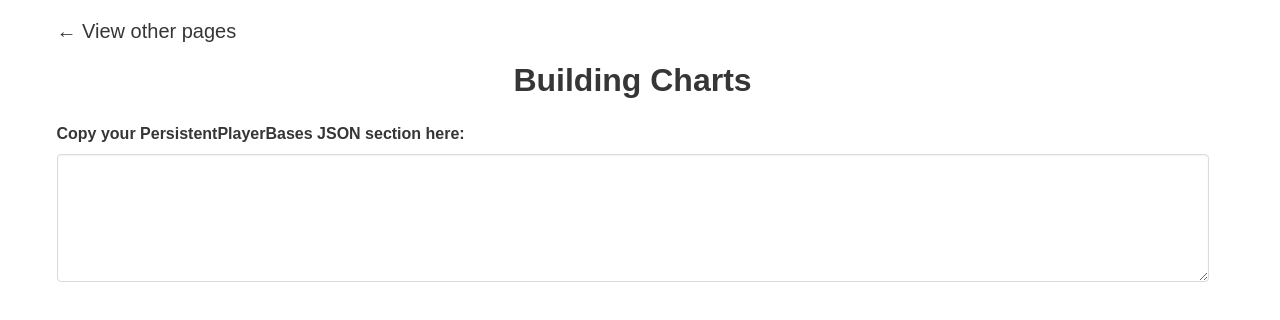
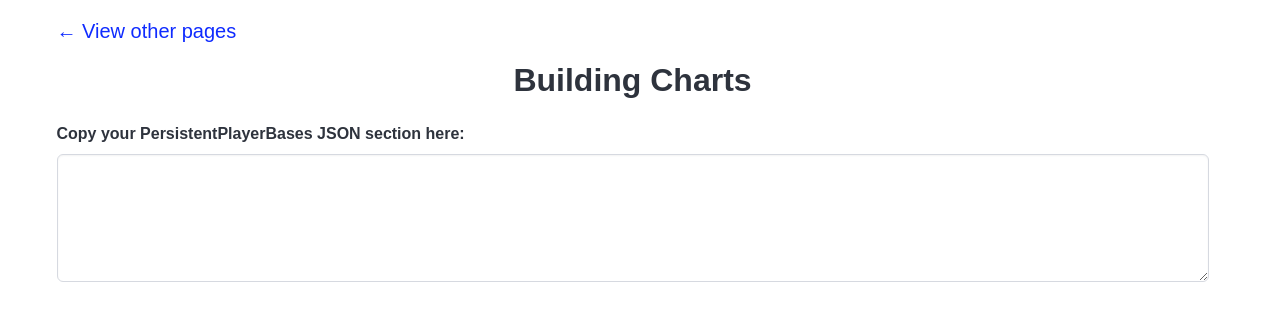
Before and after one commit to NMSCD/Building-Charts, a Vue app: page / in a window 1280 px wide. In both pictures the pointer is over the link "Other pages". Shown: the top 320 px of the page. Built offline with nearby package versions, Linux system fonts and the light colour scheme.

Commit message:
bump bulma and fix link hover

```diff
--- a/package.json
+++ b/package.json
@@ -19,7 +19,7 @@
   },
   "dependencies": {
     "@vitejs/plugin-vue": "^5.0.2",
-    "bulma": "^0.9.4",
+    "bulma": "^1.0.0",
     "chart.js": "^4.4.2",
     "vue-chartjs": "^5.3.0",
     "vue-tsc": "^2.0.6"
--- a/src/App.vue
+++ b/src/App.vue
@@ -43,6 +43,7 @@ function parseJson(rawJson: string) {
 <template>
   <nav class="my-4 is-size-5">
     <a
+      class="back-link"
       href=".."
       title="Other pages"
       >&larr; View other pages</a
@@ -94,4 +95,8 @@ function parseJson(rawJson: string) {
   width: fit-content;
   border-radius: 5px;
 }
+
+.back-link:hover {
+  color: var(--bulma-link-text-hover);
+}
 </style>
```
Also changed, not shown: 1 other file (tests, documents, lock files or other folders).
